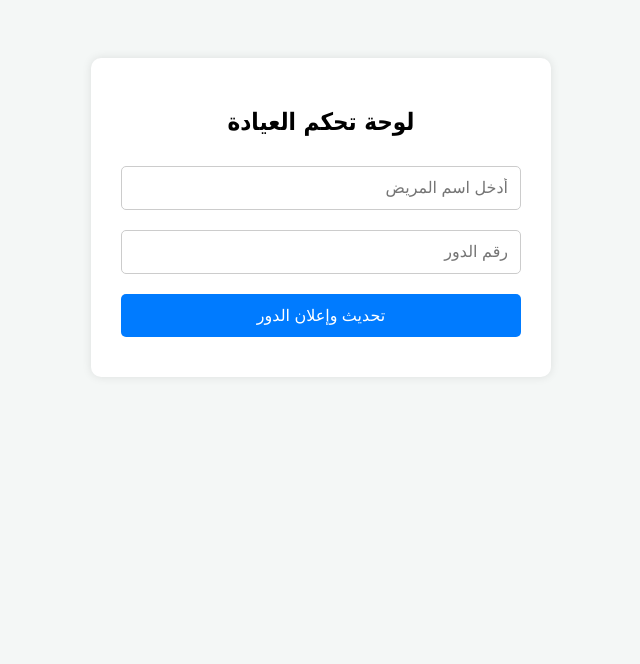
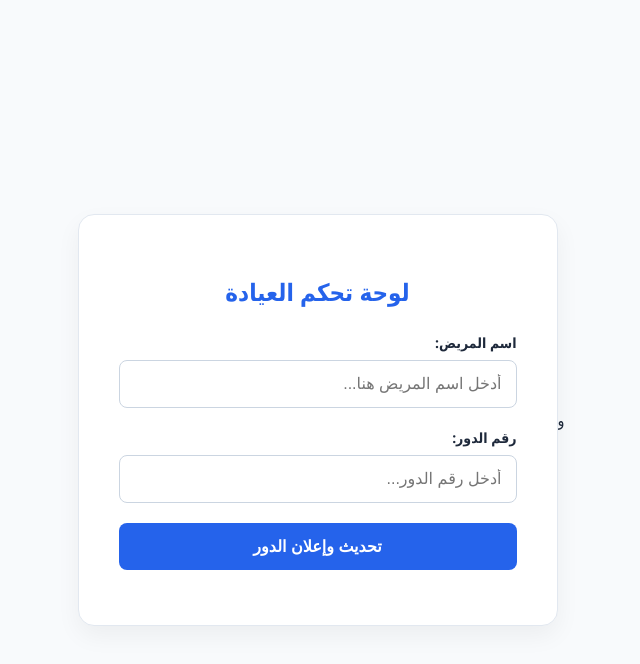
Before and after one commit to hassanbin660-svg/clinic_queue, a website: page admin.html in a window 1280 px wide. Shown: the whole page, without its empty margins (319-959 px from the left). Drawn offline with nearby package versions, Linux system fonts and the light colour scheme; no server answers.

Commit message:
Refactor admin panel layout and styles
Updated the admin panel HTML structure and styles for better usability and design consistency.

```diff
--- a/admin.html
+++ b/admin.html
@@ -1,47 +1,142 @@
-<!DOCTYPE html>
+و<!DOCTYPE html>
 <html lang="ar" dir="rtl">
 <head>
     <meta charset="UTF-8">
     <meta name="viewport" content="width=device-width, initial-scale=1.0">
-    <title>لوحة التحكم الطبيبة</title>
+    <title>لوحة التحكم - إدارة العيادة</title>
+    <!-- مكتبة Socket.io -->
     <script src="/socket.io/socket.io.js"></script>
     <style>
-        body { font-family: Tahoma, sans-serif; background: #f4f7f6; text-align: center; padding: 50px; }
-        .container { background: white; padding: 30px; border-radius: 10px; box-shadow: 0px 0px 10px rgba(0,0,0,0.1); display: inline-block; width: 400px; }
-        input, button { width: 100%; padding: 12px; margin: 10px 0; font-size: 16px; border-radius: 5px; border: 1px solid #ccc; box-sizing: border-box; }
-        button { background: #007bff; color: white; border: none; cursor: pointer; }
-        button:hover { background: #0056b3; }
+        :root {
+            --primary-color: #2563eb;
+            --secondary-color: #1e40af;
+            --bg-color: #f8fafc;
+            --card-bg: #ffffff;
+            --text-color: #1e293b;
+            --border-color: #cbd5e1;
+        }
+        body {
+            font-family: 'Segoe UI', Tahoma, Geneva, Verdana, sans-serif;
+            background-color: var(--bg-color);
+            color: var(--text-color);
+            margin: 0;
+            padding: 20px;
+            display: flex;
+            justify-content: center;
+            align-items: center;
+            min-height: 100vh;
+        }
+        .admin-container {
+            background-color: var(--card-bg);
+            padding: 40px;
+            border-radius: 16px;
+            box-shadow: 0 10px 25px rgba(0, 0, 0, 0.05);
+            width: 100%;
+            max-width: 480px;
+            box-sizing: border-box;
+            border: 1px solid #e2e8f0;
+        }
+        h2 {
+            text-align: center;
+            margin-bottom: 25px;
+            color: var(--primary-color);
+            font-size: 24px;
+        }
+        .form-group {
+            margin-bottom: 20px;
+        }
+        label {
+            display: block;
+            margin-bottom: 8px;
+            font-weight: 600;
+            font-size: 14px;
+        }
+        input {
+            width: 100%;
+            padding: 14px;
+            font-size: 16px;
+            border: 1px solid var(--border-color);
+            border-radius: 8px;
+            box-sizing: border-box;
+            outline: none;
+            transition: border-color 0.3s;
+        }
+        input:focus {
+            border-color: var(--primary-color);
+            box-shadow: 0 0 0 3px rgba(37, 99, 235, 0.1);
+        }
+        .btn-update {
+            width: 100%;
+            padding: 14px;
+            background-color: var(--primary-color);
+            color: white;
+            border: none;
+            border-radius: 8px;
+            font-size: 16px;
+            font-weight: bold;
+            cursor: pointer;
+            transition: background-color 0.3s, transform 0.1s;
+        }
+        .btn-update:hover {
+            background-color: var(--secondary-color);
+        }
+        .btn-update:active {
+            transform: scale(0.98);
+        }
+        .status-msg {
+            margin-top: 15px;
+            text-align: center;
+            font-size: 14px;
+            color: #16a34a;
+            font-weight: 500;
+        }
     </style>
 </head>
 <body>
-    <div class="container">
+
+    <div class="admin-container">
         <h2>لوحة تحكم العيادة</h2>
-        <input type="text" id="patientName" placeholder="أدخل اسم المريض">
-        <input type="number" id="queueNumber" placeholder="رقم الدور">
-        <button onclick="updateQueue()">تحديث وإعلان الدور</button>
+
+        <div class="form-group">
+            <label for="patientName">اسم المريض:</label>
+            <input type="text" id="patientName" placeholder="أدخل اسم المريض هنا...">
+        </div>
+
+        <div class="form-group">
+            <label for="queueNumber">رقم الدور:</label>
+            <input type="number" id="queueNumber" placeholder="أدخل رقم الدور...">
+        </div>
+
+        <button class="btn-update" onclick="sendUpdate()">تحديث وإعلان الدور</button>
+        <div id="statusMsg" class="status-msg"></div>
     </div>
 
     <script>
         const socket = io();
 
-        function updateQueue() {
-            const name = document.getElementById('patientName').value;
-            const number = document.getElementById('queueNumber').value;
+        function sendUpdate() {
+            const name = document.getElementById('patientName').value.trim();
+            const number = document.getElementById('queueNumber').value.trim();
+            const statusMsg = document.getElementById('statusMsg');
 
             if (!name || !number) {
-                alert('الرجاء إدخال الاسم ورقم الدور');
+                alert('الرجاء إدخال اسم المريض ورقم الدور بشكل صحيح!');
                 return;
             }
 
-            const data = {
+            const queueData = {
                 number: number,
                 patientName: name,
                 waitingList: []
             };
 
-            // إرسال البيانات للسيرفر
-            socket.emit('update-queue', data);
-            alert('تم التحديث وإرسال الاسم للشاشة بنجاح!');
+            // إرسال البيانات للسيرفر لتحديث الشاشات فوراً
+            socket.emit('update-queue', queueData);
+
+            statusMsg.innerText = 'تم إرسال التحديث بنجاح إلى شاشة الانتظار!';
+            setTimeout(() => {
+                statusMsg.innerText = '';
+            }, 3000);
         }
     </script>
 </body>
```
